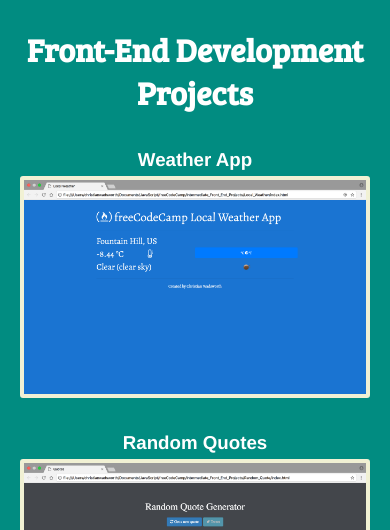
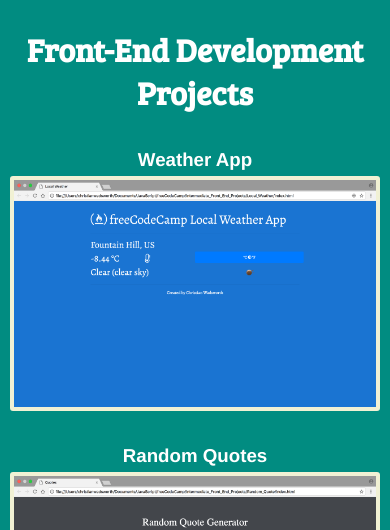
Before and after one commit to cwadsworth33/cwadsworth33.github.io, a plain HTML site: page index.html in a window 390 px wide. Shown: the part 2344-2874 px from the top of the page. Drawn offline with nearby package versions, Linux system fonts and the light colour scheme.

Commit message:
Changed image sizes on mobile view

```diff
--- a/styles.css
+++ b/styles.css
@@ -277,6 +277,11 @@ textarea{
 }
 
 @media(max-width: 559px){
+
+  .cell-img {
+		width: 95vw;
+	}
+
   #section1{
     background-attachment: scroll;
   }
@@ -320,6 +325,7 @@ textarea{
 	body{
 		font-size: 18pt;
 	}
+
 	#box{
 		width: 50%;
 	}
```
